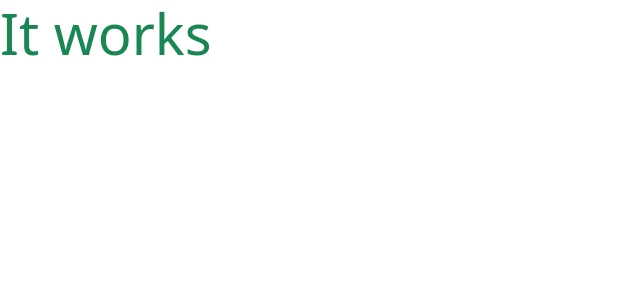
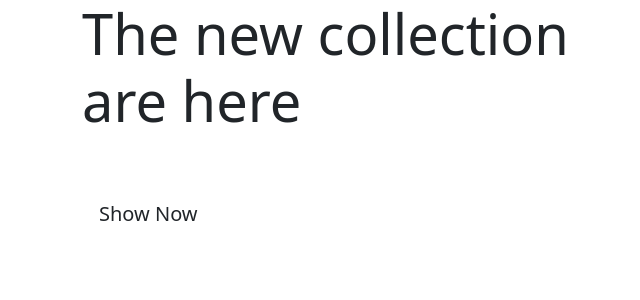
Before and after one commit to crypticCaroline/boutique_ado_V1, a Django app: page / in a window 1280 px wide. Shown: the top 300 px of the page, without its empty margins (0-640 px from the left). Run offline with Django 3.2, Linux system fonts and the light colour scheme.

Commit message:
Added homepage content

```diff
--- a/home/templates/home/index.html
+++ b/home/templates/home/index.html
@@ -1,6 +1,27 @@
 {% extends "base.html" %}
 {% load static %}
 
+{% block page_header %}
+    <div class="container header-container">
+        <div class="row">
+            <div class="col"></div>
+        </div>
+    </div>
+{% endblock %}
+
     {% block content %}
-    <h1 class="display-4 text-success">It works</h1>
+    <div class="container h-100">
+        <div class="row h-100 my-auto">
+            <div class="col-7 col-md-6">
+                <h1 class="display-4 logo-font text-black">The new collection are here</h1>
+                <div class="my-5">
+                    <h4>
+                        <a href="" class="shop-now-button btn btn-lg rounded-0 text-upercase py-3">Show Now</a>
+                    </h4>
+                </div>
+
+            </div>
+        </div>
+
+    </div>
     {% endblock %}
```
